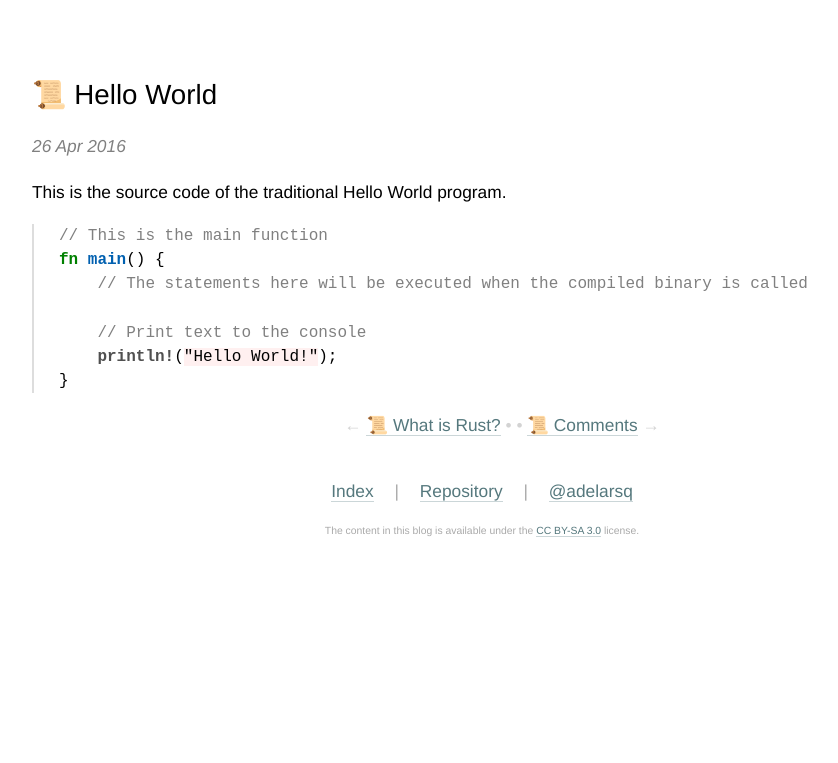
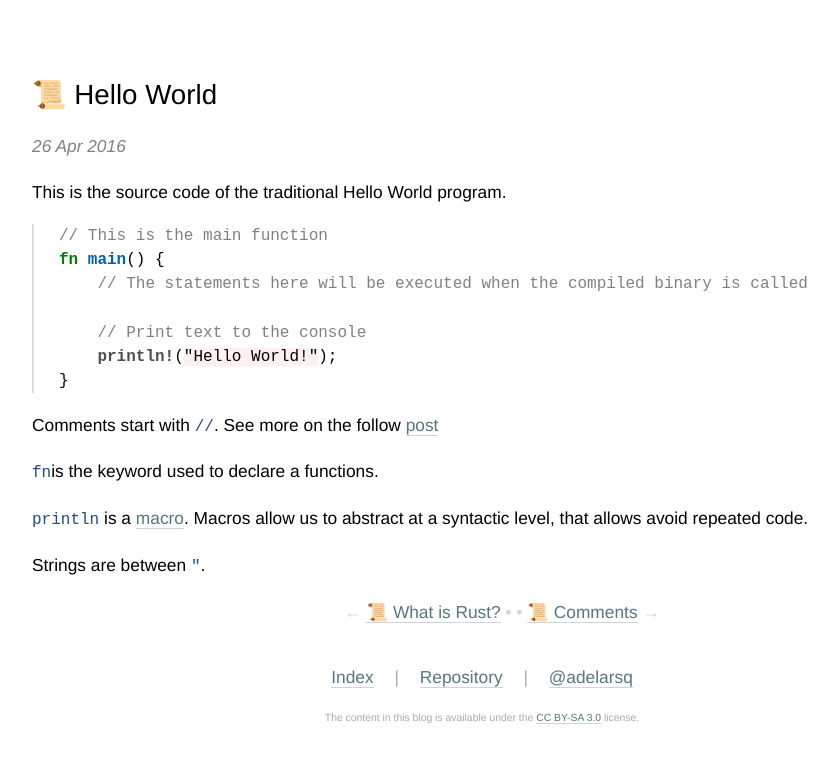
Before and after one commit to adelarsq/daily-rust.github.io, a Jekyll site: the page built from _posts/2016-04-26-hello_world.md, in a window 1280 px wide. Shown: the top 763 px of the page, without its empty margins (158-996 px from the left). Built offline with Jekyll 4.4.1, drawn with Linux system fonts in a browser that asks for light colours.

Commit message:
Update 2016-04-26-hello_world.md

````diff
--- a/_posts/2016-04-26-hello_world.md
+++ b/_posts/2016-04-26-hello_world.md
@@ -16,3 +16,11 @@ fn main() {
     println!("Hello World!");
 }
 ```
+
+Comments start with ```//```. See more on the follow [post](http://daily-rust.github.io/2016/04/27/comments.html)
+
+```fn```is the keyword used to declare a functions.
+
+```println``` is a [macro](https://doc.rust-lang.org/book/macros.html). Macros allow us to abstract at a syntactic level, that allows avoid repeated code.
+
+Strings are between ```"```.
````
